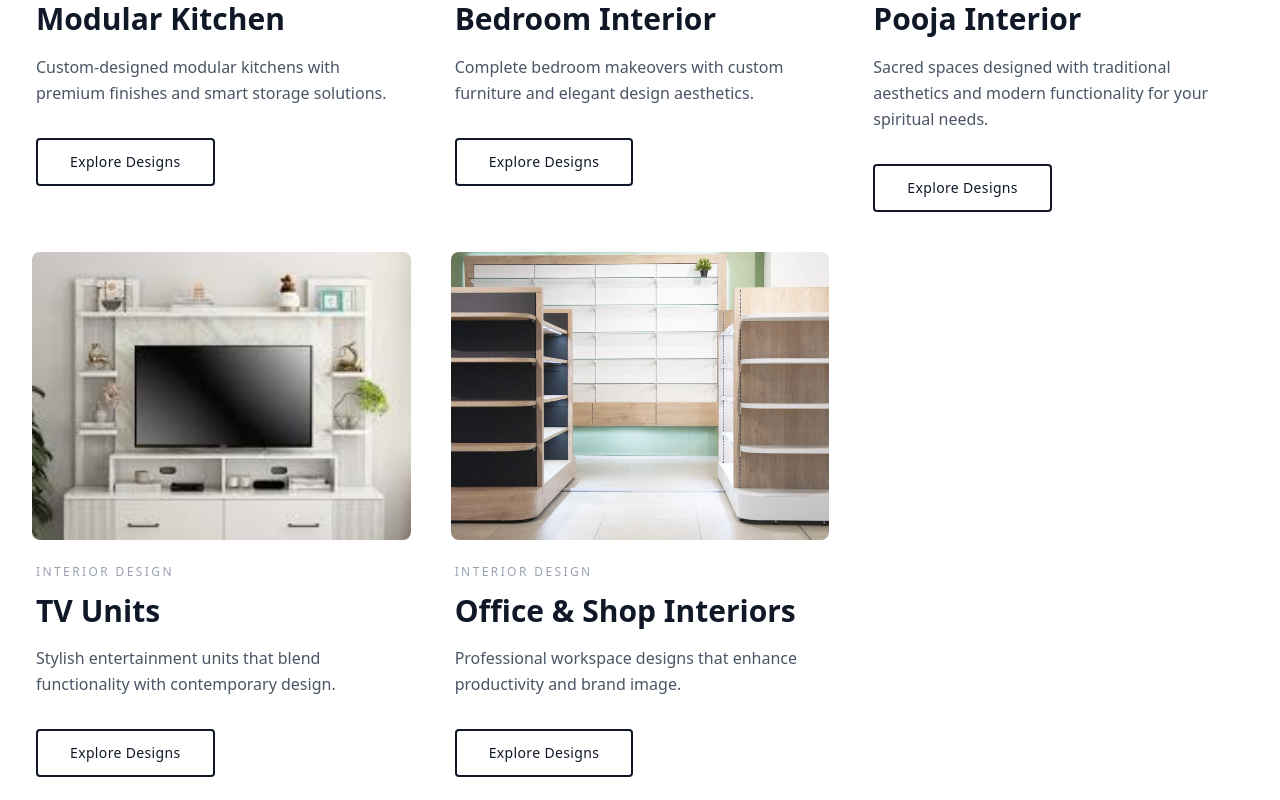
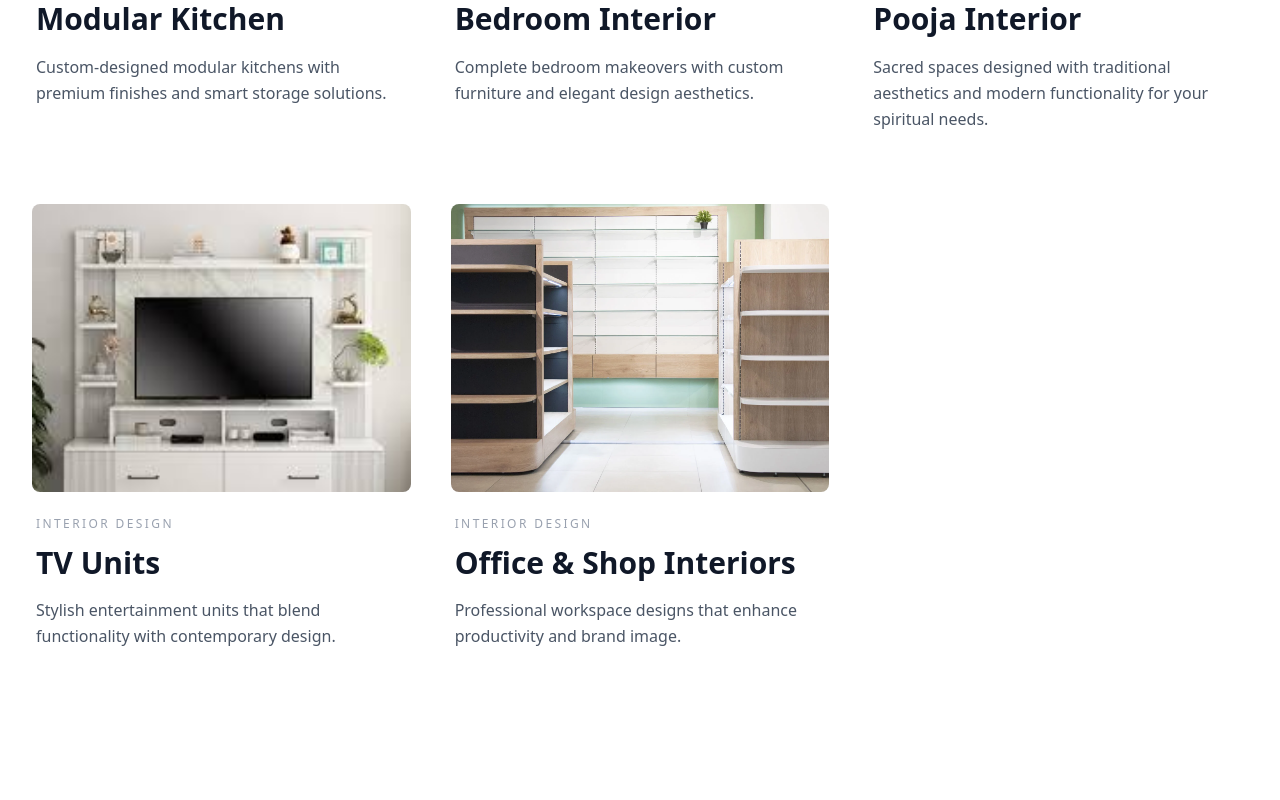
Before and after one commit to Charan-teja1234/anilinterior, a Next.js app: page / in a window 1280 px wide. Shown: the part 1440-2240 px from the top of the page. Built offline with nearby package versions, Linux system fonts and the light colour scheme.

Commit message:
Update Services.tsx

```diff
--- a/app/components/Services.tsx
+++ b/app/components/Services.tsx
@@ -107,11 +107,6 @@ export default function Services() {
                 <p className="text-base text-gray-600 mb-8 leading-relaxed">
                   {service.description}
                 </p>
-
-                {/* Outlined CTA Button - Left aligned, not full width */}
-                <button className="inline-block py-3 px-8 border-2 border-gray-900 text-gray-900 hover:bg-gray-900 hover:text-white rounded-sm text-sm font-medium tracking-wide transition-all duration-300">
-                  Explore Designs
-                </button>
               </div>
               </div>
             )
```
